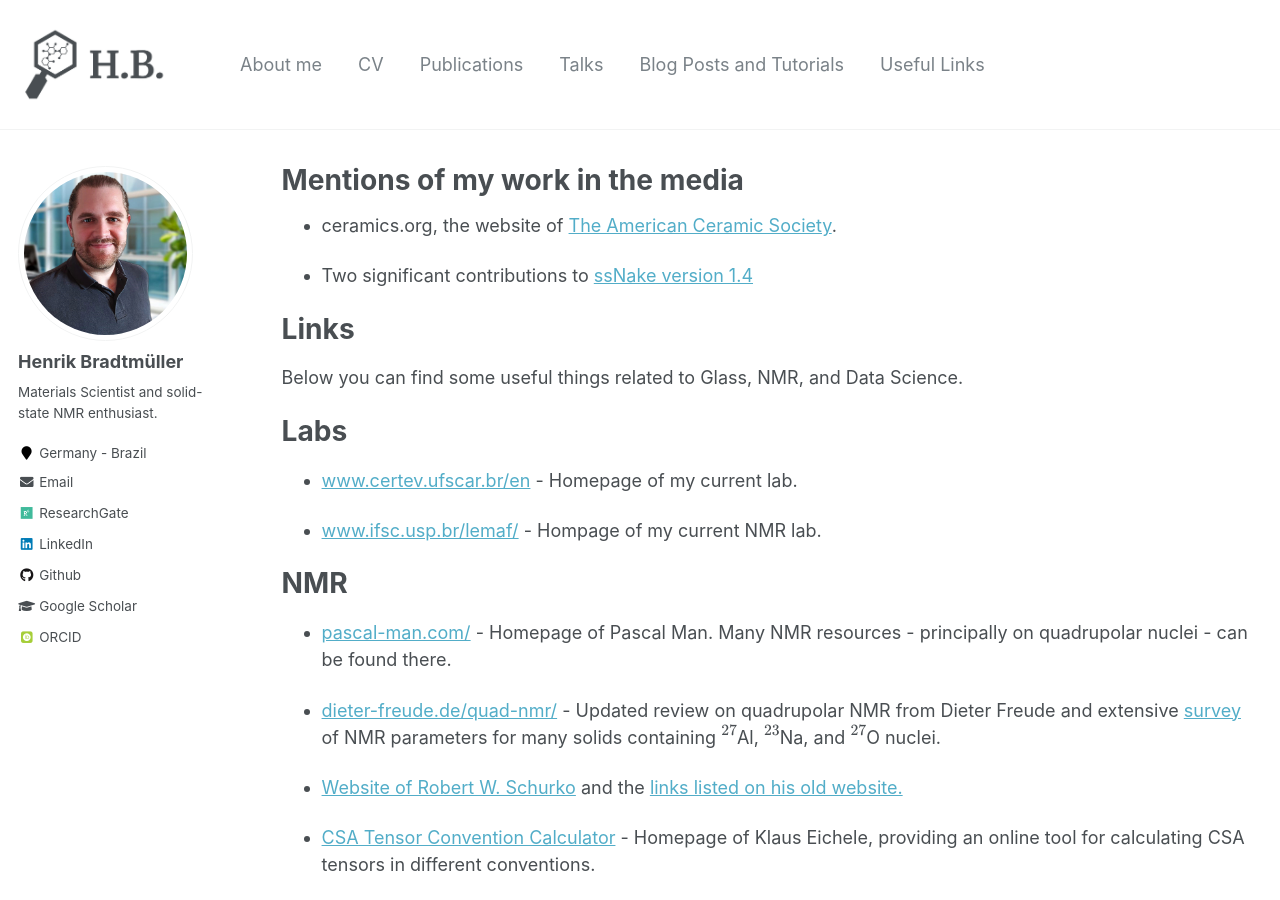
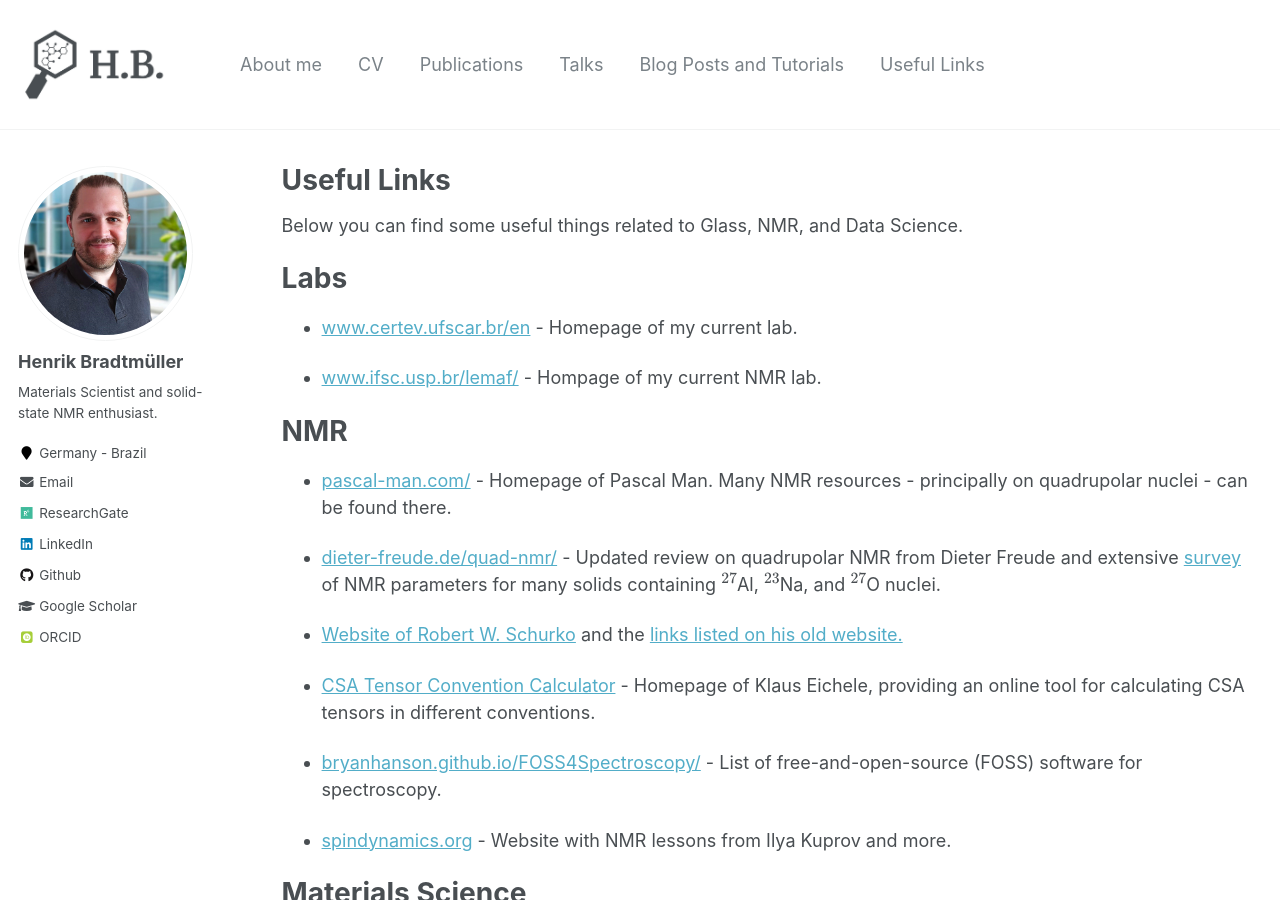
Before and after one commit to hbrmn/hbrmn.github.io, a Jekyll site: the page built from _pages/links.md, in a window 1280 px wide and 900 px high. Built offline with Jekyll 4.4.1, drawn with Linux system fonts in a browser that asks for light colours; some web fonts are replaced; formulas are drawn with MathJax 3.

Commit message:
Added Media Mentions

```diff
--- a/_pages/links.md
+++ b/_pages/links.md
@@ -1,17 +1,9 @@
 ---
-title: "Mentions of my work in the media"
+title: "Useful Links"
 layout: archive
 permalink: /links/
 author_profile: true
 ---
-
-
- - ceramics.org, the website of [The American Ceramic Society](https://ceramics.org/ceramic-tech-today/glass-1/new-solid-state-nmr-strategy-cracks-open-the-black-box-of-crystal-nucleation-in-glass).
-
- - Two significant contributions to [ssNake version 1.4](https://www.ru.nl/science/magneticresonance/software/ssnake/)
-
-Links
-======
 
 Below you can find some useful things related to Glass, NMR, and Data Science.
 
```
Also changed, not shown: _pages/Media Mentions.md (added, +14 -0 lines).
